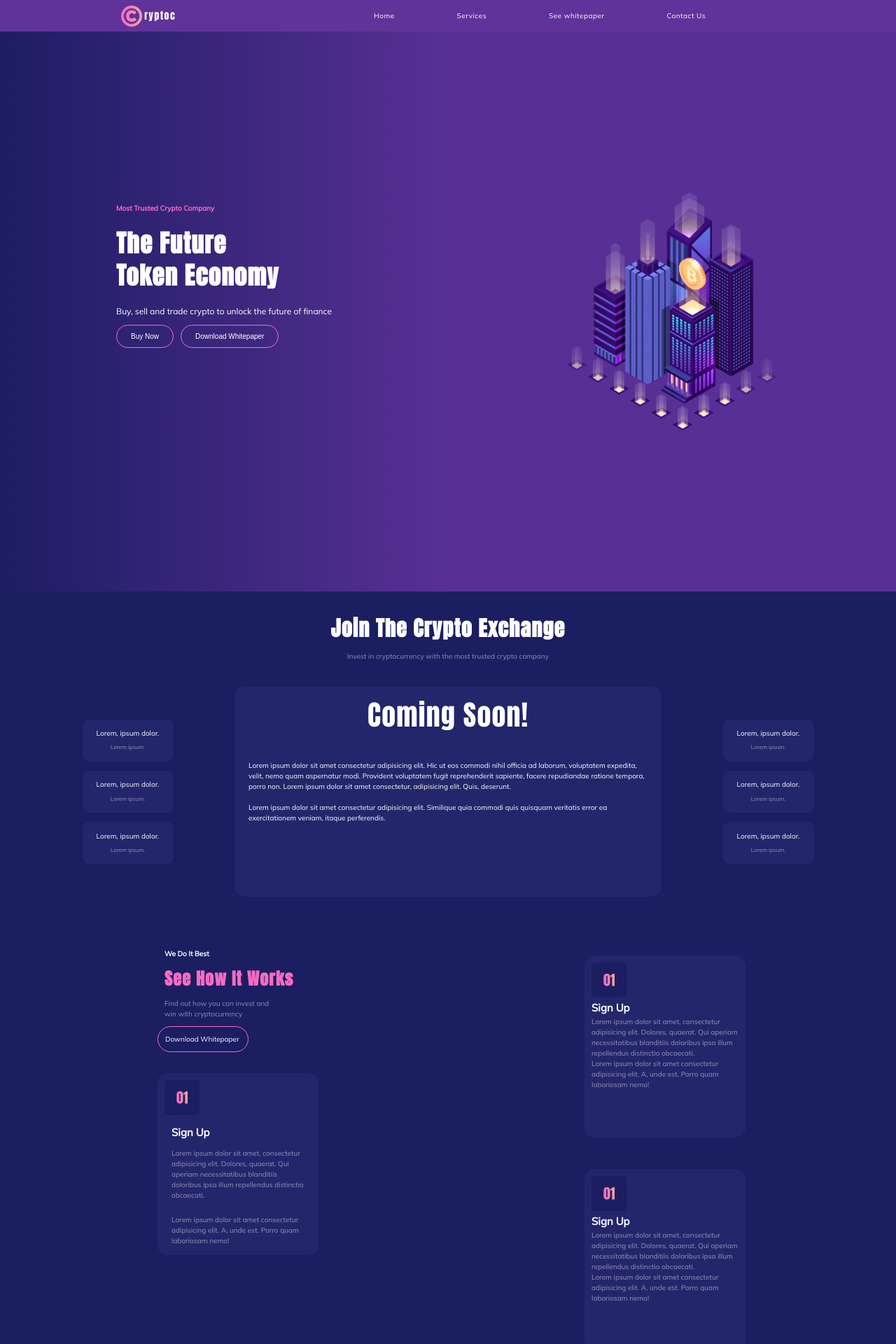
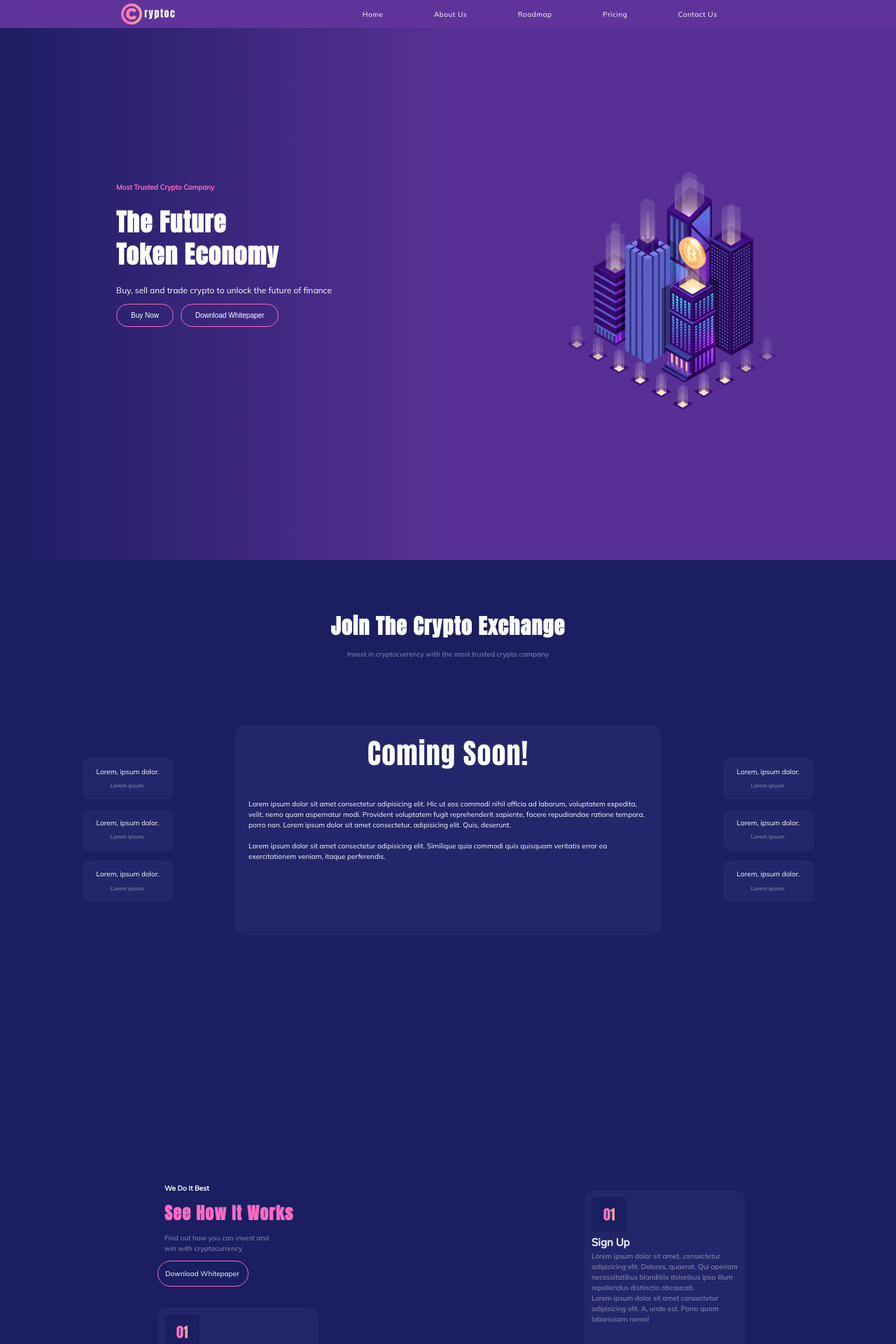
Before and after one commit to Drakkarrr/HSHblock, a React (Create React App) app: page / in a window 1280 px wide. Shown: the top 1920 px of the page at 70% size. Built offline with nearby package versions, Linux system fonts and the light colour scheme.

Commit message:
Modified some layouts

```diff
--- a/src/components/Footer.jsx
+++ b/src/components/Footer.jsx
@@ -4,7 +4,7 @@ import icon from "./assets/icon.svg";
 
 const Footer = () => {
   return (
-    <StyledFooter>
+    <StyledFooter id="contact">
       <StyledLetterContainer>
         <StyledDescription>
           <h1>Sign Up For Newsletter</h1>
@@ -33,7 +33,7 @@ const Footer = () => {
 export default Footer;
 
 const StyledFooter = styled.div`
-  height: 100vh;
+  height: 80vh;
   display: grid;
   place-items: center;
 `;
--- a/src/components/Header.jsx
+++ b/src/components/Header.jsx
@@ -8,10 +8,21 @@ const Header = () => {
         <img src={logo} alt="Logo of the site" />
       </StyledLogoContainer>
       <StyledLinks>
-        <li>Home</li>
-        <li>Services</li>
-        <li>See whitepaper</li>
-        <li>Contact Us</li>
+        <li>
+          <a href="#home">Home</a>
+        </li>
+        <li>
+          <a href="#about">About Us</a>
+        </li>
+        <li>
+          <a href="#roadmap">Roadmap</a>
+        </li>
+        <li>
+          <a href="#pricing">Pricing</a>
+        </li>
+        <li>
+          <a href="#contact">Contact Us</a>
+        </li>
       </StyledLinks>
     </StyledHeader>
   );
@@ -22,8 +33,12 @@ const StyledHeader = styled.nav`
   justify-content: space-around;
   align-items: center;
   background: #60339a;
-  height: 4.5rem;
+  position: fixed;
+  top: 0;
+  height: 4rem;
+  width: 100vw;
   padding: 1rem 8rem;
+  z-index: 3;
 `;
 
 const StyledLogoContainer = styled.div`
@@ -43,6 +58,10 @@ const StyledLinks = styled.div`
   justify-content: space-evenly;
   list-style: none;
   cursor: pointer;
+  a {
+    text-decoration: none;
+    color: #ffffff;
+  }
 `;
 
 export default Header;
--- a/src/components/Home.jsx
+++ b/src/components/Home.jsx
@@ -4,7 +4,7 @@ import { Link } from "react-router-dom";
 
 const Home = () => {
   return (
-    <StyledHome>
+    <StyledHome id="home">
       <StyledDescription>
         <h4>Most Trusted Crypto Company</h4>
         <h1>
@@ -31,6 +31,7 @@ export default Home;
 
 const StyledHome = styled.section`
   height: 100vh;
+  padding-top: 3rem;
   display: grid;
   grid-template-columns: 1fr 1fr;
   place-items: center;
--- a/src/components/JoinUs.jsx
+++ b/src/components/JoinUs.jsx
@@ -3,7 +3,7 @@ import SmallCards from "./Cards-small";
 
 const JoinUs = () => {
   return (
-    <StyledSection>
+    <StyledSection id="about">
       <StyledText>
         <h1>Join The Crypto Exchange</h1>
         <p>Invest in cryptocurrency with the most trusted crypto company</p>
@@ -48,7 +48,8 @@ const StyledSection = styled.section`
   display: grid;
   grid-template-rows: 1fr 4fr;
   place-items: center;
-  margin-top: 2rem;
+  padding-top: 3rem;
+  height: 100vh;
 `;
 
 const StyledText = styled.div`
--- a/src/components/Pricing.jsx
+++ b/src/components/Pricing.jsx
@@ -3,7 +3,7 @@ import Cards from "./Cards";
 
 const Pricing = () => {
   return (
-    <StyledSection>
+    <StyledSection id="pricing">
       <StyledDescription>
         <h4>Choose A Plan</h4>
         <h2>Flexible Pricing Plans</h2>
@@ -34,6 +34,7 @@ const StyledDescription = styled.div`
   place-items: center;
   height: 10rem;
   width: 60%;
+  margin-top: 4rem;
   h4 {
     font-size: 1rem;
     letter-spacing: 1px;
--- a/src/components/Works.jsx
+++ b/src/components/Works.jsx
@@ -5,7 +5,7 @@ import Cards from "./Cards-big";
 
 const Works = () => {
   return (
-    <StyledWork>
+    <StyledWork id="roadmap">
       <StyledLeft>
         <StyledText>
           <h4>We Do It Best</h4>
@@ -36,6 +36,7 @@ const StyledWork = styled.div`
   padding: 2rem 3rem;
   display: flex;
   justify-content: space-around;
+  margin-top: 5rem;
 `;
 
 const StyledLeft = styled.div`
--- a/src/styles.js
+++ b/src/styles.js
@@ -16,6 +16,7 @@ const GlobalStyle = createGlobalStyle`
 
     html {
         font-size: 62.5%;
+        scroll-behavior: smooth;
     }
 
     body {
```
Also changed, not shown: 1 other file (tests, documents, lock files or other folders).
